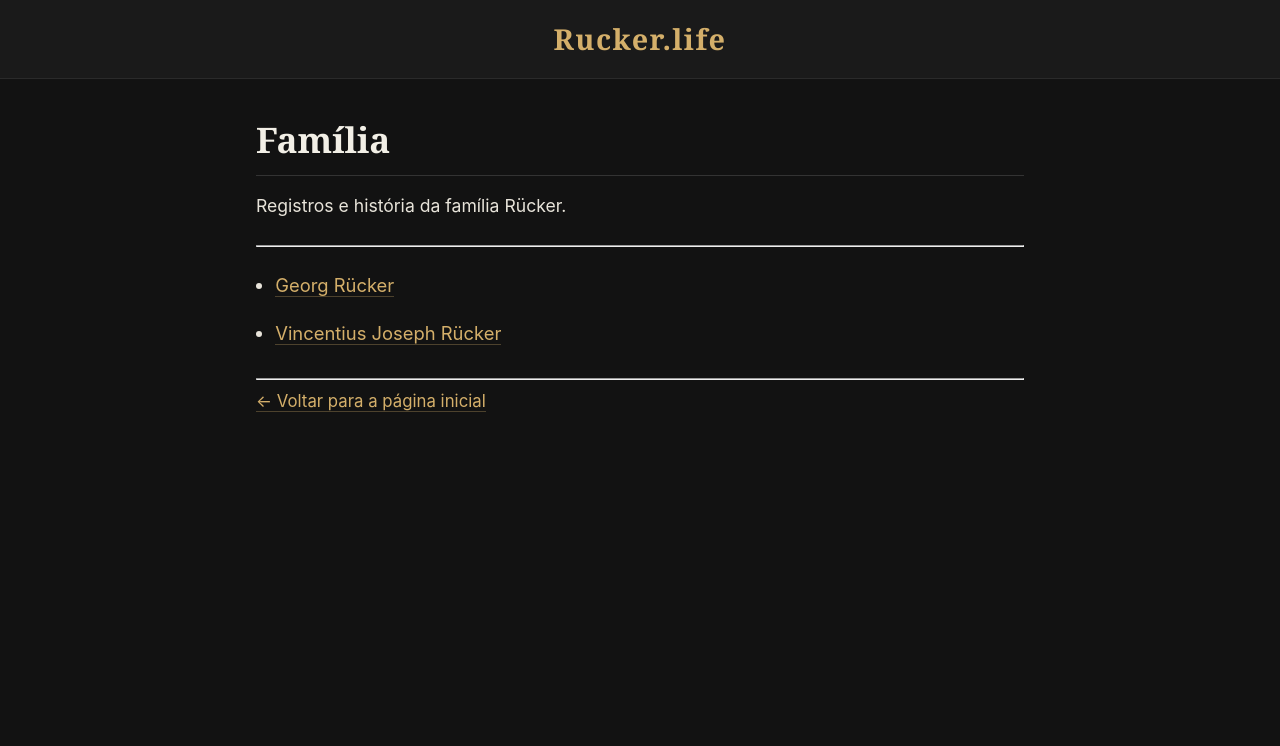
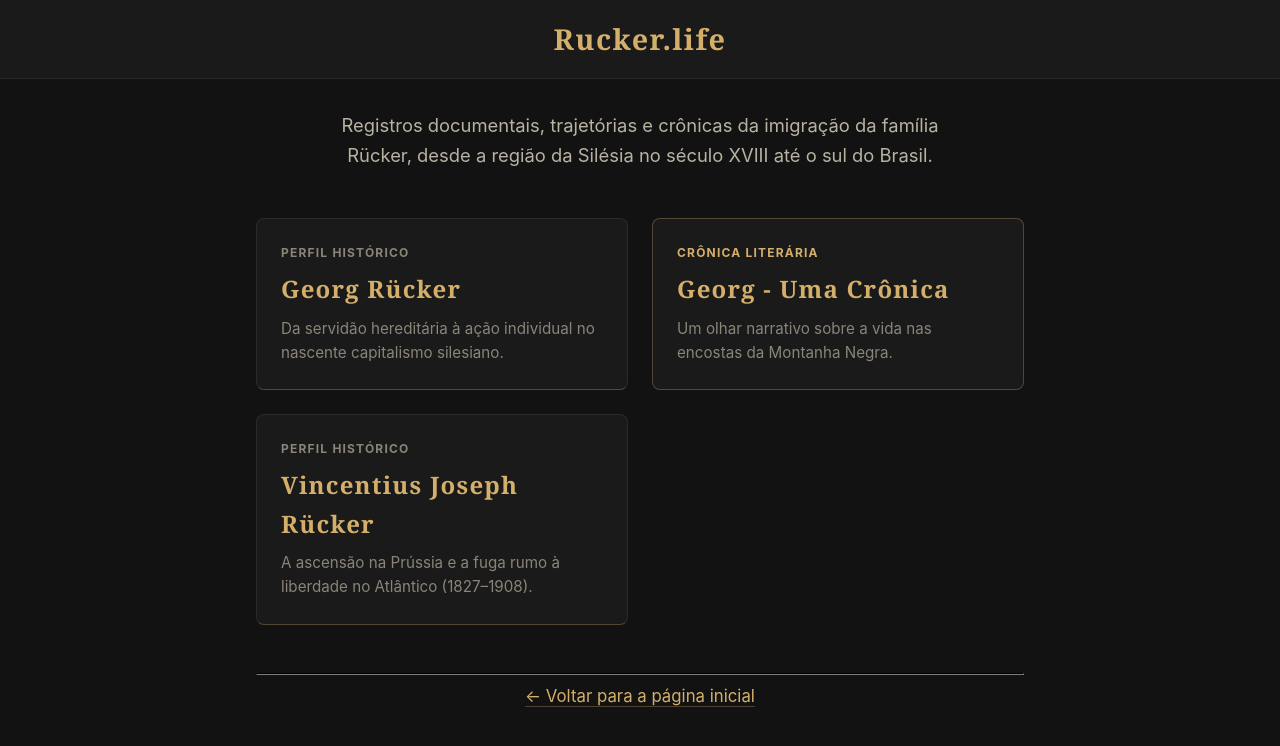
Before and after one commit to frucker-muss/frucker-muss.github.io, a Jekyll site: the page built from familia.md, in a window 1280 px wide. Shown: the top 746 px of the page. Built offline with Jekyll 4.4.1, drawn with Linux system fonts in a browser that asks for light colours.

Commit message:
Update familia.md

```diff
--- a/familia.md
+++ b/familia.md
@@ -1,22 +1,39 @@
 ---
 layout: default
-title: "Família"
+title: "Família Rücker"
 ---
 
-<meta name="viewport" content="width=device-width, initial-scale=1.0">
-<meta http-equiv="content-language" content="pt-br">
+<!-- Texto introdutório centralizado -->
+<p style="font-size: 1.15rem; color: #b8b2a3; text-align: center; max-width: 600px; margin: 0 auto 3rem;">
+  Registros documentais, trajetórias e crônicas da imigração da família Rücker, desde a região da Silésia no século XVIII até o sul do Brasil.
+</p>
 
-# Família
+<!-- Grid de Cartões (Reaproveitando o CSS já existente) -->
+<div class="home-grid">
 
-Registros e história da família Rücker.
+  <!-- Cartão: Georg (Perfil Histórico) -->
+  <a href="{{ '/familia/georg-rucker.html' | relative_url }}" class="card" style="padding: 1.5rem; text-align: left; justify-content: flex-start;">
+    <span style="font-size: 0.75rem; color: #8a8578; text-transform: uppercase; letter-spacing: 0.1em; margin-bottom: 0.5rem; display: block; font-weight: bold;">Perfil Histórico</span>
+    <h3 style="margin-bottom: 0.5rem; font-size: 1.5rem; border: none;">Georg Rücker</h3>
+    <p style="font-size: 0.95rem;">Da servidão hereditária à ação individual no nascente capitalismo silesiano.</p>
+  </a>
 
----
+  <!-- Cartão: Georg (Crônica) -->
+  <a href="{{ '/familia/georg-uma-cronica.html' | relative_url }}" class="card" style="padding: 1.5rem; text-align: left; justify-content: flex-start; border-color: rgba(212, 175, 106, 0.3);">
+    <span style="font-size: 0.75rem; color: #d4af6a; text-transform: uppercase; letter-spacing: 0.1em; margin-bottom: 0.5rem; display: block; font-weight: bold;">Crônica Literária</span>
+    <h3 style="margin-bottom: 0.5rem; font-size: 1.5rem; border: none;">Georg - Uma Crônica</h3>
+    <p style="font-size: 0.95rem;">Um olhar narrativo sobre a vida nas encostas da Montanha Negra.</p>
+  </a>
 
-<ul style="line-height: 2.2; font-size: 1.15rem;">
-    <li><a href="familia/georg-rucker.html">Georg Rücker</a></li>
-    <li><a href="familia/vincentius-joseph-rucker.html">Vincentius Joseph Rücker</a></li>
-</ul>
+  <!-- Cartão: Vincentius -->
+  <a href="{{ '/familia/vincentius-joseph-rucker.html' | relative_url }}" class="card" style="padding: 1.5rem; text-align: left; justify-content: flex-start;">
+    <span style="font-size: 0.75rem; color: #8a8578; text-transform: uppercase; letter-spacing: 0.1em; margin-bottom: 0.5rem; display: block; font-weight: bold;">Perfil Histórico</span>
+    <h3 style="margin-bottom: 0.5rem; font-size: 1.5rem; border: none;">Vincentius Joseph Rücker</h3>
+    <p style="font-size: 0.95rem;">A ascensão na Prússia e a fuga rumo à liberdade no Atlântico (1827–1908).</p>
+  </a>
 
----
+</div>
 
-<p style="font-size: 1.05rem;"><a href="{{ '/' | relative_url }}">← Voltar para a página inicial</a></p>
+<hr style="margin-top: 3rem; border-color: #2a2a2a;">
+
+<p style="font-size: 1.05rem; text-align: center;"><a href="{{ '/' | relative_url }}">← Voltar para a página inicial</a></p>
```
